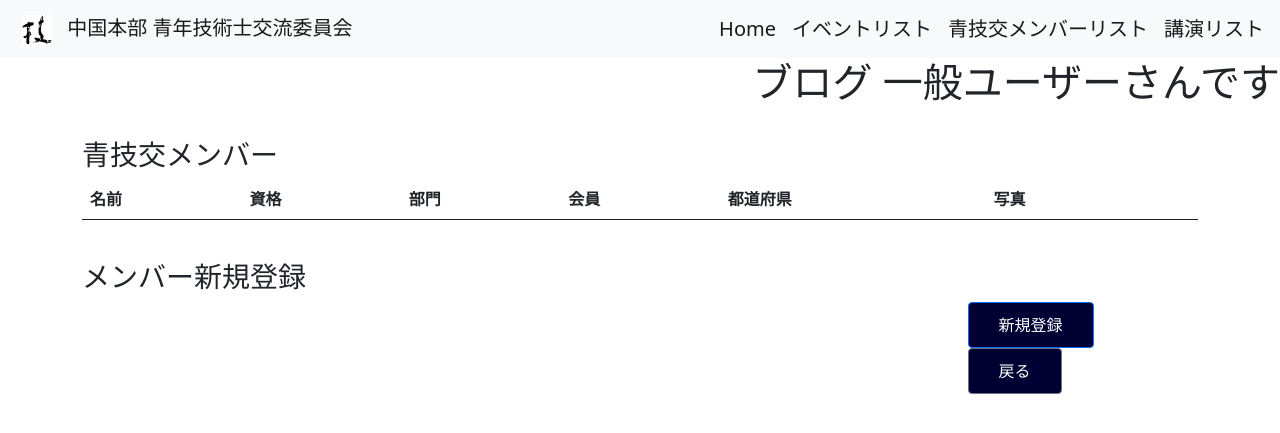
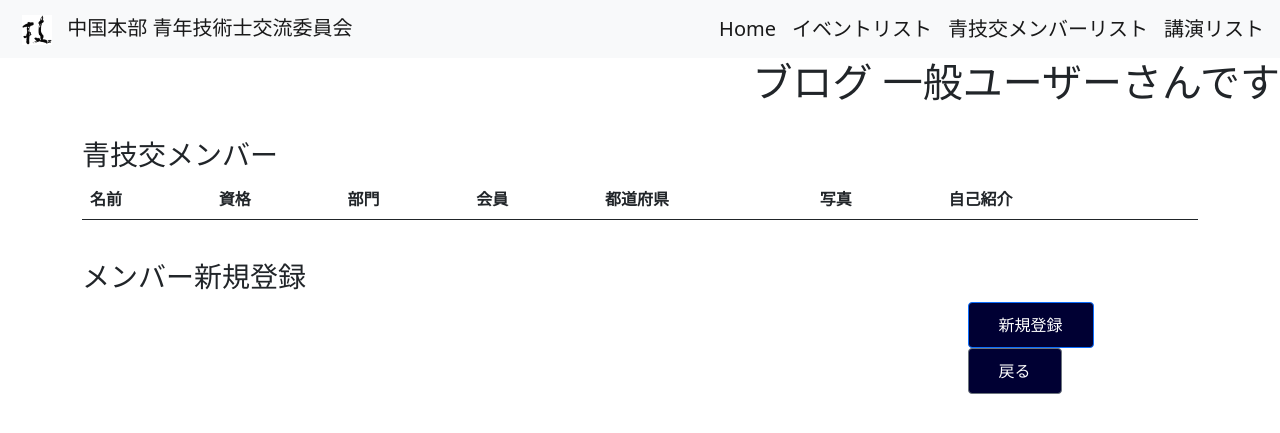
Before and after one commit to takekobaya/seigikou_portal_pythonanywhere, a Django app: page /memberlist/ in a window 1280 px wide. Shown: the top 433 px of the page. Run offline with Django 3.2, Linux system fonts and the light colour scheme; lists and menus that the app fills with data are empty.

Commit message:
自己紹介欄を追加

```diff
--- a/Template/member_list.html
+++ b/Template/member_list.html
@@ -16,6 +16,7 @@
         <th scope="col">会員</th>
         <th scope="col">都道府県</th>
         <th scope="col">写真</th>
+        <th scope="col">自己紹介</th>
         <th></th>
       </tr>
     </thead>
@@ -39,6 +40,7 @@
         {% else %}
           <td>No image file </td>
         {% endif %}
+        <td>{{ member.other }}</td>
         <td><a href="detail2/{{ member.id }}">詳細</a></td>
       </tr>
       {% endfor %}
--- a/seigikou_portal_app/forms.py
+++ b/seigikou_portal_app/forms.py
@@ -44,7 +44,7 @@ class MemberForm(forms.ModelForm):
         fields = ("name", "shikaku", "bumon", "kaiin", "mlmemb",
                   "honbu", "pref", "company", "senmon", "bukai", "other", "image")
         labels = {'name':"名前","shikaku":"資格", "bumon":"部門", "kaiin":"会員種別", "mlmemb":"MLメンバー",
-                  "honbu":"地域本部", "pref":"都道府県", "company":"所属", "senmon":"専門分野", "bukai":"部会", "other":"その他", "image":"写真"}
+                  "honbu":"地域本部", "pref":"都道府県", "company":"所属", "senmon":"専門分野", "bukai":"部会", "other":"自己紹介", "image":"写真"}
         widgets = {
             'name': forms.TextInput(attrs={'class': 'form-control'}),
             'shikaku': forms.Select(attrs={'class': 'form-control'}),
```
